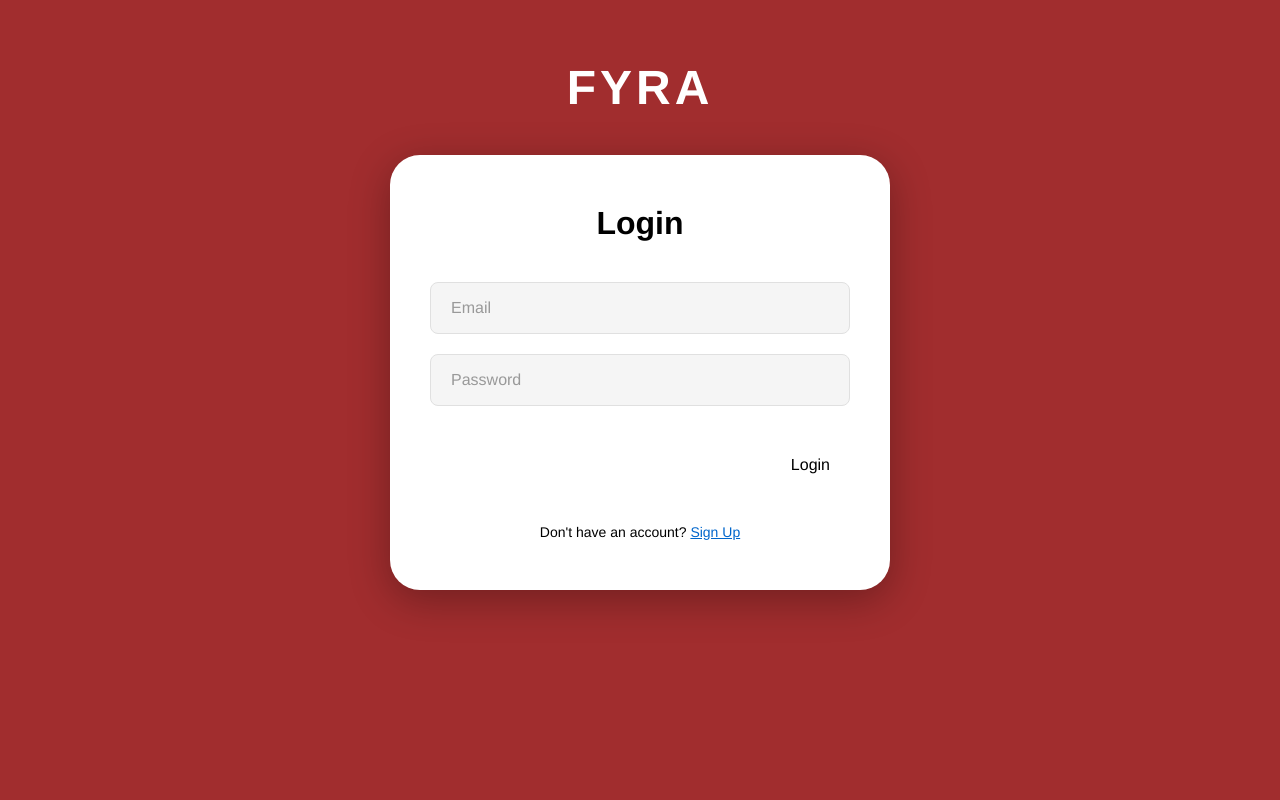
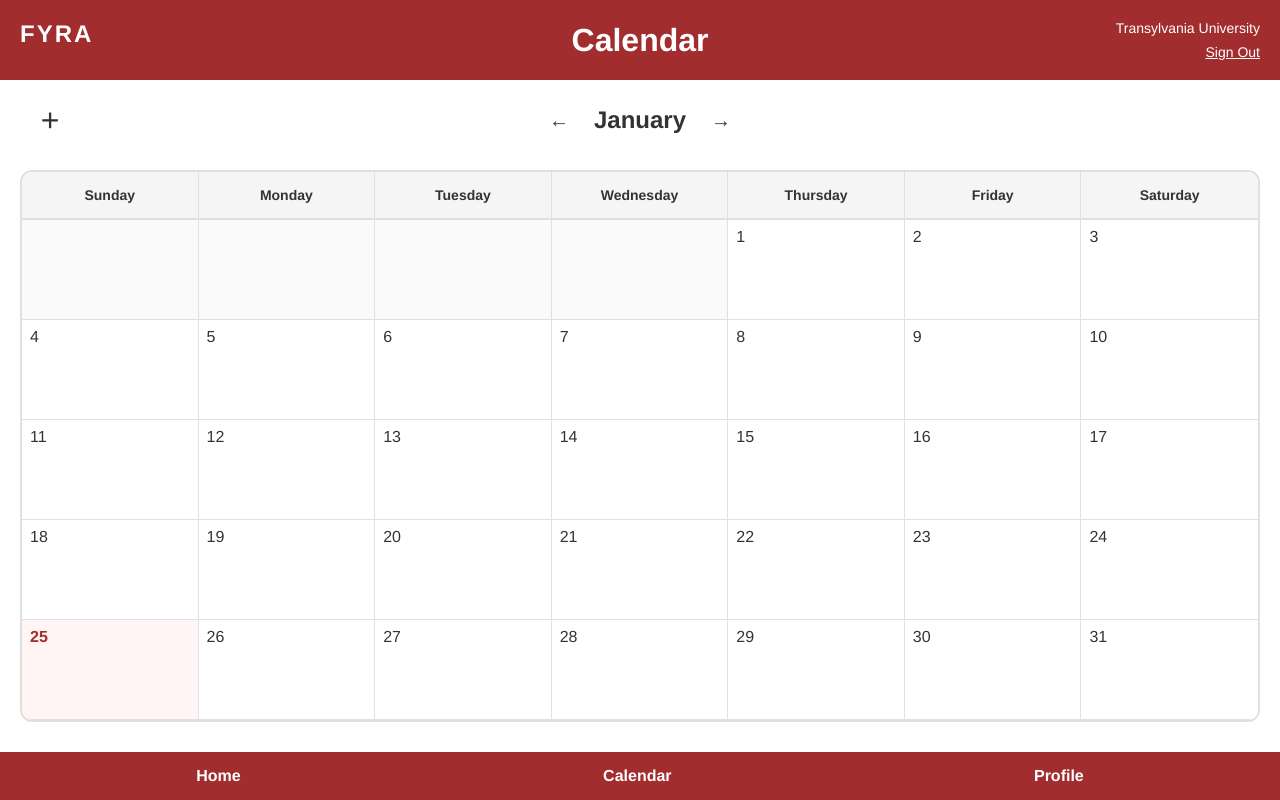
Before and after one commit to jackson-hub8/Fyra, a React (Vite) app in the folder Fyra/: page /calendar in a window 1280 px wide. Before the commit this address led to /. Built offline with nearby package versions, Linux system fonts and the light colour scheme.

Commit message:
added calendar UI to homepage and calendar page

```diff
--- a/Fyra/src/App.tsx
+++ b/Fyra/src/App.tsx
@@ -5,6 +5,7 @@
 import { BrowserRouter, Routes, Route, Navigate } from 'react-router-dom';
 import Login from './pages/Login';
 import Home from './pages/Home';
+import Calendar from './pages/Calendar';
 import SignupPage1 from './pages/SignupPage1';
 import SignupPage2 from './pages/SignupPage2';
 import Unmatched from './pages/Unmatched';
@@ -18,6 +19,7 @@ const App = () => {
         <Route path="/signup" element={<SignupPage1 />} />
         <Route path="/signup/password" element={<SignupPage2 />} />
         <Route path="/matched" element={<Home />} />
+        <Route path="/calendar" element={<Calendar />} />
         <Route path="/unmatched" element={<Unmatched />} />
         <Route path="*" element={<Navigate to="/" replace />} />
       </Routes>
--- /dev/null
+++ b/Fyra/src/pages/Calendar.tsx
@@ -0,0 +1,128 @@
+/// file: Calendar.tsx
+/// Jackson Hurley, Kaitlyn Maes, Cam Horine
+/// Calendar page for matched users
+
+import { useState } from 'react';
+import { useNavigate } from 'react-router-dom';
+import './home.css';
+import './calendar.css';
+
+const Calendar = () => {
+  const navigate = useNavigate();
+  const [currentDate, setCurrentDate] = useState(new Date());
+
+  const handleSignOut = () => {
+    navigate('/');
+  };
+
+  const handlePreviousMonth = () => {
+    setCurrentDate(new Date(currentDate.getFullYear(), currentDate.getMonth() - 1, 1));
+  };
+
+  const handleNextMonth = () => {
+    setCurrentDate(new Date(currentDate.getFullYear(), currentDate.getMonth() + 1, 1));
+  };
+
+  const handleAddEvent = () => {
+    // Placeholder for future functionality
+    console.log('Add event clicked');
+  };
+
+  // Get month name
+  const monthNames = [
+    'January', 'February', 'March', 'April', 'May', 'June',
+    'July', 'August', 'September', 'October', 'November', 'December'
+  ];
+  const monthName = monthNames[currentDate.getMonth()];
+
+  // Get days in month
+  const daysInMonth = new Date(currentDate.getFullYear(), currentDate.getMonth() + 1, 0).getDate();
+
+  // Get first day of month (0 = Sunday, 1 = Monday, etc.)
+  const firstDayOfMonth = new Date(currentDate.getFullYear(), currentDate.getMonth(), 1).getDay();
+
+  // Create calendar grid
+  const days = [];
+  const dayNames = ['Sunday', 'Monday', 'Tuesday', 'Wednesday', 'Thursday', 'Friday', 'Saturday'];
+
+  // Add empty cells for days before the first day of the month
+  for (let i = 0; i < firstDayOfMonth; i++) {
+    days.push(null);
+  }
+
+  // Add days of the month
+  for (let day = 1; day <= daysInMonth; day++) {
+    days.push(day);
+  }
+
+  // Get current date for highlighting
+  const today = new Date();
+  const isCurrentMonth = today.getMonth() === currentDate.getMonth() && today.getFullYear() === currentDate.getFullYear();
+  const currentDay = today.getDate();
+
+  return (
+    <div className="home-page">
+      <div className="home-header">
+        <div className="logo-left">FYRA</div>
+        <div className="page-title">Calendar</div>
+        <div className="header-right">
+          <div className="university-text">Transylvania University</div>
+          <button className="sign-out-button" onClick={handleSignOut}>
+            Sign Out
+          </button>
+        </div>
+      </div>
+
+      <div className="main-content">
+        <div className="calendar-header-controls">
+          <div className="month-navigation">
+            <button className="month-arrow" onClick={handlePreviousMonth}>
+              ←
+            </button>
+            <h2 className="month-name">{monthName}</h2>
+            <button className="month-arrow" onClick={handleNextMonth}>
+              →
+            </button>
+          </div>
+          <button className="add-event-button" onClick={handleAddEvent}>
+            +
+          </button>
+        </div>
+
+        <div className="calendar-grid">
+          <div className="calendar-weekdays">
+            {dayNames.map((day) => (
+              <div key={day} className="calendar-weekday">
+                {day}
+              </div>
+            ))}
+          </div>
+          <div className="calendar-days">
+            {days.map((day, index) => (
+              <div
+                key={index}
+                className={`calendar-day ${day === null ? 'empty' : ''} ${
+                  isCurrentMonth && day === currentDay ? 'today' : ''
+                }`}
+              >
+                {day !== null && <span className="day-number">{day}</span>}
+              </div>
+            ))}
+          </div>
+        </div>
+      </div>
+
+      <div className="bottom-nav">
+        <button className="nav-item" onClick={() => navigate('/matched')}>
+          Home
+        </button>
+        <button className="nav-item" onClick={() => navigate('/calendar')}>
+          Calendar
+        </button>
+        <button className="nav-item">Profile</button>
+      </div>
+    </div>
+  );
+};
+
+export default Calendar;
--- a/Fyra/src/pages/Home.tsx
+++ b/Fyra/src/pages/Home.tsx
@@ -11,6 +11,27 @@ const Home = () => {
   const handleSignOut = () => {
     navigate('/');
   };
+
+  // Get current week (Sunday to Saturday)
+  const today = new Date();
+  const currentDay = today.getDay(); // 0 = Sunday, 6 = Saturday
+  const startOfWeek = new Date(today);
+  startOfWeek.setDate(today.getDate() - currentDay); // Go back to Sunday
+
+  const weekDays = [];
+  const dayNames = ['Sunday', 'Monday', 'Tuesday', 'Wednesday', 'Thursday', 'Friday', 'Saturday'];
+  const dayNamesShort = ['Sun', 'Mon', 'Tue', 'Wed', 'Thu', 'Fri', 'Sat'];
+
+  for (let i = 0; i < 7; i++) {
+    const date = new Date(startOfWeek);
+    date.setDate(startOfWeek.getDate() + i);
+    weekDays.push({
+      dayName: dayNamesShort[i],
+      dayNumber: date.getDate(),
+      date: date,
+      isToday: date.toDateString() === today.toDateString()
+    });
+  }
 
   return (
     <div className="home-page">
@@ -26,7 +47,31 @@ const Home = () => {
       </div>
 
       <div className="main-content">
-        <div className="calendar-placeholder">Calendar</div>
+        <div className="week-calendar">
+          <div className="week-calendar-header">
+            {weekDays.map((day) => (
+              <div
+                key={day.dayNumber}
+                className={`week-day-header ${day.isToday ? 'today' : ''}`}
+              >
+                <div className="week-day-name">{day.dayName}</div>
+                <div className={`week-day-number ${day.isToday ? 'today-number' : ''}`}>
+                  {day.dayNumber}
+                </div>
+              </div>
+            ))}
+          </div>
+          <div className="week-calendar-body">
+            {weekDays.map((day) => (
+              <div
+                key={day.dayNumber}
+                className={`week-day-cell ${day.isToday ? 'today-cell' : ''}`}
+              >
+                {/* Events will go here later */}
+              </div>
+            ))}
+          </div>
+        </div>
 
         <div className="bottom-sections">
           <div className="chores-section">
@@ -44,8 +89,12 @@ const Home = () => {
       </div>
 
       <div className="bottom-nav">
-        <button className="nav-item">Home</button>
-        <button className="nav-item">Calendar</button>
+        <button className="nav-item" onClick={() => navigate('/matched')}>
+          Home
+        </button>
+        <button className="nav-item" onClick={() => navigate('/calendar')}>
+          Calendar
+        </button>
         <button className="nav-item">Profile</button>
       </div>
     </div>
--- /dev/null
+++ b/Fyra/src/pages/calendar.css
@@ -0,0 +1,129 @@
+.calendar-header-controls {
+  display: flex;
+  justify-content: space-between;
+  align-items: center;
+  margin-bottom: 10px;
+  padding: 0 10px;
+  position: relative;
+}
+
+.month-navigation {
+  display: flex;
+  align-items: center;
+  gap: 15px;
+  position: absolute;
+  left: 50%;
+  transform: translateX(-50%);
+}
+
+.month-arrow {
+  background: none;
+  border: none;
+  font-size: 20px;
+  color: #333;
+  cursor: pointer;
+  padding: 5px 10px;
+  font-family: Helvetica, Arial, sans-serif;
+  transition: opacity 0.2s;
+}
+
+.month-arrow:hover {
+  opacity: 0.7;
+}
+
+.month-name {
+  font-size: 24px;
+  font-weight: bold;
+  color: #333;
+  margin: 0;
+  font-family: Helvetica, Arial, sans-serif;
+}
+
+.add-event-button {
+  background: none;
+  border: none;
+  font-size: 32px;
+  color: #333;
+  cursor: pointer;
+  padding: 0;
+  width: 40px;
+  height: 40px;
+  display: flex;
+  align-items: center;
+  justify-content: center;
+  font-family: Helvetica, Arial, sans-serif;
+  transition: opacity 0.2s;
+  line-height: 1;
+}
+
+.add-event-button:hover {
+  opacity: 0.7;
+}
+
+.calendar-grid {
+  background-color: white;
+  border: 2px solid #E0E0E0;
+  border-radius: 12px;
+  overflow: hidden;
+  font-family: Helvetica, Arial, sans-serif;
+}
+
+.calendar-weekdays {
+  display: grid;
+  grid-template-columns: repeat(7, 1fr);
+  background-color: #f5f5f5;
+  border-bottom: 2px solid #E0E0E0;
+}
+
+.calendar-weekday {
+  padding: 15px;
+  text-align: center;
+  font-weight: bold;
+  font-size: 14px;
+  color: #333;
+  border-right: 1px solid #E0E0E0;
+  font-family: Helvetica, Arial, sans-serif;
+}
+
+.calendar-weekday:last-child {
+  border-right: none;
+}
+
+.calendar-days {
+  display: grid;
+  grid-template-columns: repeat(7, 1fr);
+}
+
+.calendar-day {
+  min-height: 100px;
+  border-right: 1px solid #E0E0E0;
+  border-bottom: 1px solid #E0E0E0;
+  padding: 8px;
+  position: relative;
+  background-color: white;
+}
+
+.calendar-day.empty {
+  background-color: #fafafa;
+}
+
+.calendar-day.today {
+  background-color: #fff5f5;
+}
+
+.calendar-day:last-child,
+.calendar-day:nth-child(7n) {
+  border-right: none;
+}
+
+.day-number {
+  font-size: 16px;
+  color: #333;
+  font-weight: 500;
+  font-family: Helvetica, Arial, sans-serif;
+}
+
+.calendar-day.today .day-number {
+  color: #a12d2e;
+  font-weight: bold;
+}
--- a/Fyra/src/pages/home.css
+++ b/Fyra/src/pages/home.css
@@ -72,19 +72,78 @@
   gap: 20px;
 }
 
-.calendar-placeholder {
+.week-calendar {
   background-color: white;
   border: 2px solid #E0E0E0;
   border-radius: 12px;
-  padding: 40px;
+  overflow: hidden;
+  font-family: Helvetica, Arial, sans-serif;
+}
+
+.week-calendar-header {
+  display: grid;
+  grid-template-columns: repeat(7, 1fr);
+  background-color: #f5f5f5;
+  border-bottom: 2px solid #E0E0E0;
+}
+
+.week-day-header {
+  padding: 15px 10px;
   text-align: center;
-  font-size: 24px;
+  border-right: 1px solid #E0E0E0;
+  font-family: Helvetica, Arial, sans-serif;
+}
+
+.week-day-header:last-child {
+  border-right: none;
+}
+
+.week-day-header.today {
+  background-color: #fff5f5;
+}
+
+.week-day-name {
+  font-size: 12px;
+  font-weight: bold;
+  color: #666;
+  margin-bottom: 5px;
+  text-transform: uppercase;
+  font-family: Helvetica, Arial, sans-serif;
+}
+
+.week-day-number {
+  font-size: 20px;
+  font-weight: 500;
   color: #333;
   font-family: Helvetica, Arial, sans-serif;
-  min-height: 300px;
-  display: flex;
-  align-items: center;
-  justify-content: center;
+}
+
+.week-day-header.today .week-day-number.today-number {
+  color: #a12d2e;
+  font-weight: bold;
+}
+
+.week-calendar-body {
+  display: grid;
+  grid-template-columns: repeat(7, 1fr);
+  min-height: 200px;
+}
+
+.week-day-cell {
+  border-right: 1px solid #E0E0E0;
+  border-bottom: 1px solid #E0E0E0;
+  padding: 10px;
+  min-height: 200px;
+  background-color: white;
+}
+
+.week-day-cell:last-child,
+.week-day-cell:nth-child(7n) {
+  border-right: none;
+}
+
+.week-day-cell.today-cell {
+  background-color: #fff5f5;
 }
 
 .bottom-sections {
```
